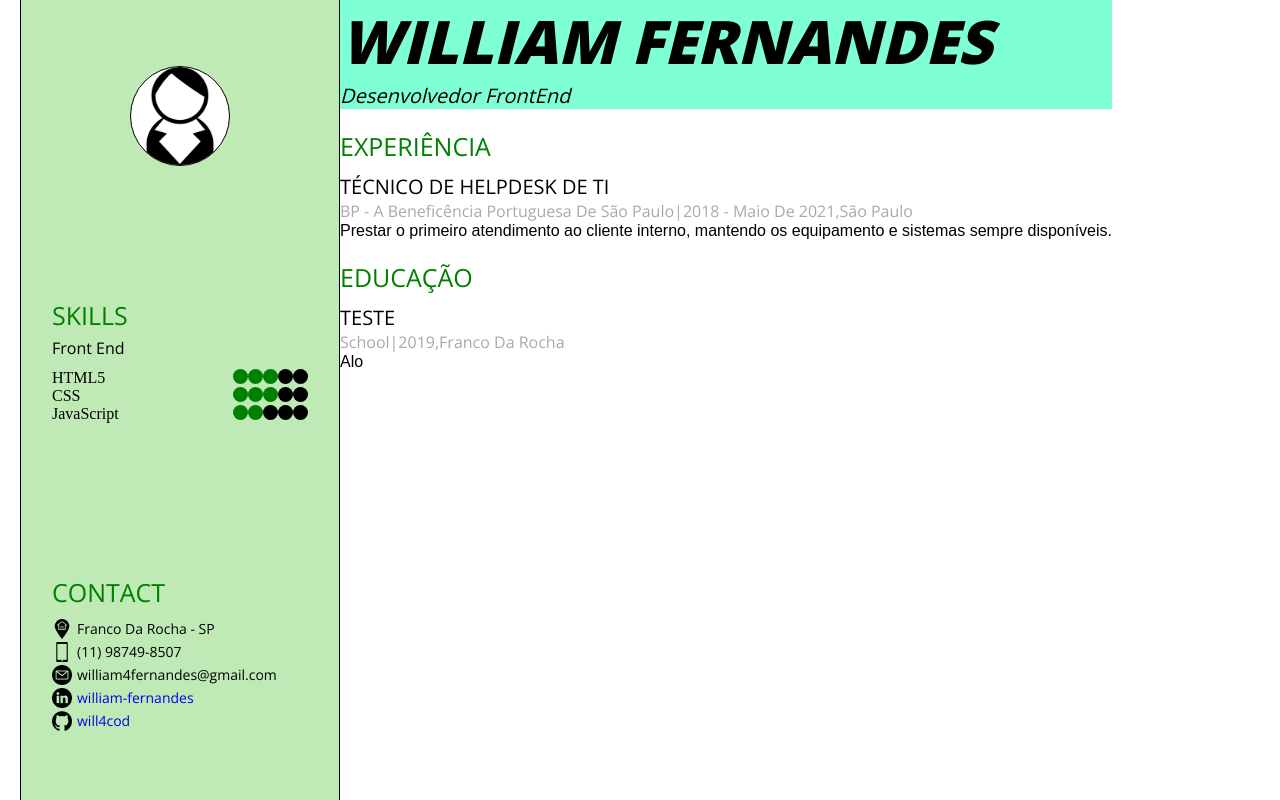
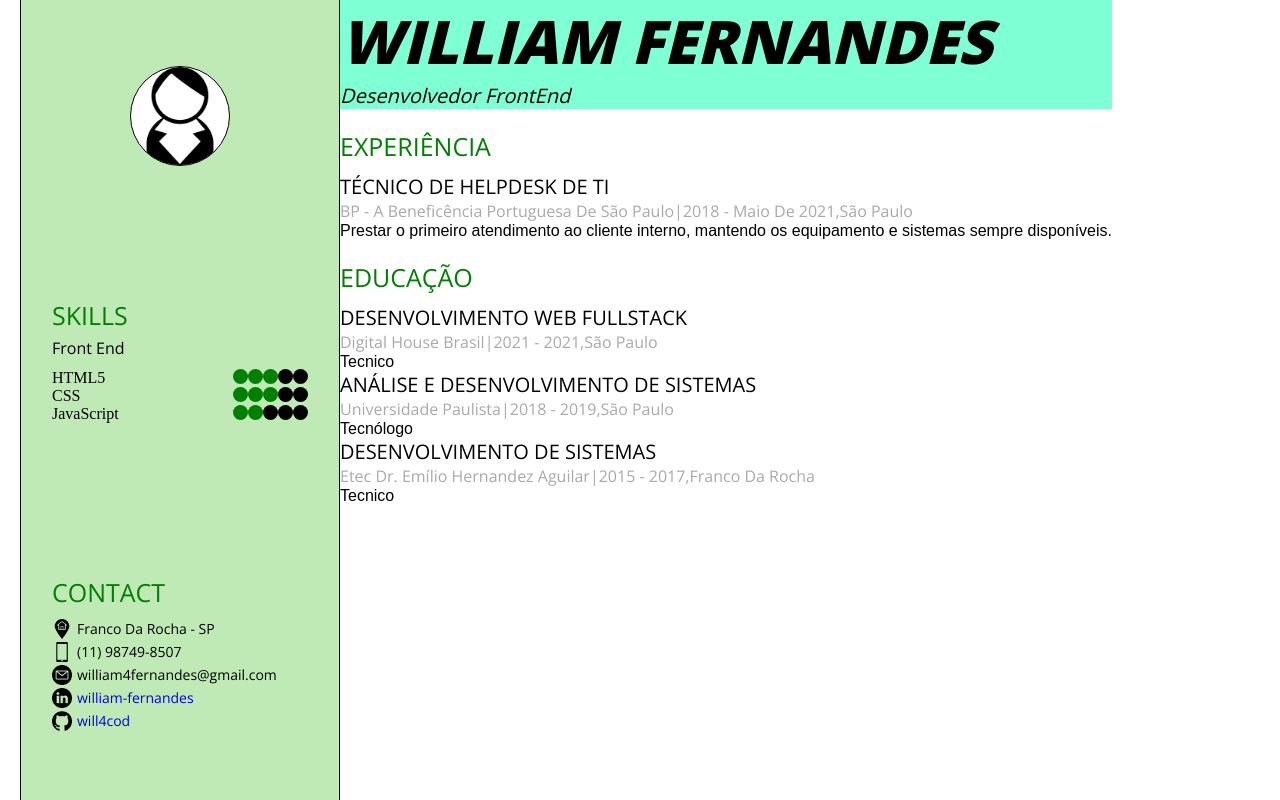
Before and after one commit to will4cod/cv-react, a React (Create React App) app: page / in a window 1280 px wide. Built offline with nearby package versions, Linux system fonts and the light colour scheme.

Commit message:
expirence

```diff
--- a/package.json
+++ b/package.json
@@ -11,6 +11,7 @@
     "@types/react": "^17.0.40",
     "@types/react-dom": "^17.0.13",
     "react": "^17.0.2",
+    "react-composite": "^1.0.0",
     "react-dom": "^17.0.2",
     "react-scripts": "5.0.0",
     "typescript": "^4.6.2",
--- a/src/components/education/index.tsx
+++ b/src/components/education/index.tsx
@@ -1,31 +1,77 @@
+import EducationCard from 'components/educationCard';
 import './style.css';
 
-interface education  {
-    curso: string;
-    escola: string;
-    ano: string;
-    cidade: string;
-    descricao: string;
-}
 
-function Education(props:education){
+function Education(){
 
-    console.log(props.curso);
+
+    const educationDados = [
+        {
+            id: 1,
+            curso: "Desenvolvimento web FullStack",
+            escola: "Digital House Brasil",
+            ano: "2021 - 2021",
+            cidade: "São paulo",
+            descricao: "Tecnico"
+        },
+        {
+            id: 2,
+            curso: "Análise e desenvolvimento de sistemas",
+            escola: "Universidade Paulista",
+            ano: "2018 - 2019",
+            cidade: "São paulo",
+            descricao: "Tecnólogo"
+        },
+        {
+            id: 3,
+            curso: "Desenvolvimento de sistemas",
+            escola: "Etec Dr. Emílio Hernandez Aguilar",
+            ano: "2015 - 2017",
+            cidade: "Franco da rocha",
+            descricao: "Tecnico"
+        }
+
+    ]
+
+
+    // for(let i = 0; i < education.length ; i++){
+
+    // }
+
+    console.log(educationDados.length);
+
+    educationDados.map(dado =>
+        console.log(dado)
+        // <div key={dado.id}>
+        //     console.log('teste')
+        //     {/* <EducationCard edu={dado} /> */}
+        // </div>
+    )
+    // education.map(function (dados){
+    //     return(
+    //         <p className='course'>{dados.curso}</p>
+    //     )
+    // })
 
     return(
+
         <div className='education'>
             <h2 className='title'>Educação</h2>
 
-            <p className='course'>{props.curso}</p>
+            {/* {education.map(function (dados){
+                return(
+                    <p className='course'>{dados.curso}</p>
+                )
+            })}
+             */}
 
-            <div className='organization'>
-                <p>{props.escola}</p>
-                <p>|</p>
-                <p>{props.ano},</p>
-                <p>{props.cidade}</p>
-            </div>
+            {educationDados.map(dado =>
+                    <div key={dado.id}>
+                       <EducationCard id={dado.id} curso={dado.curso} escola={dado.escola} ano={dado.ano} cidade={dado.cidade} descricao={dado.descricao} />
+                    </div>
+            )}
 
-            <p className='description'>{props.descricao}</p>
+
         </div>
     );
 }
--- a/src/components/education/style.css
+++ b/src/components/education/style.css
@@ -10,28 +10,3 @@
     text-transform: uppercase;
     margin-bottom: 5px;
 }
-
-.course{
-    font-weight: 300;
-    font-size: 20px;
-    text-transform: uppercase;
-}
-
-.organization{
-    display: flex;
-}
-
-.organization p{
-    font-weight: 15px;
-    color: darkgray;
-    text-transform: capitalize;
-}
-
-.description{
-    font-family: sans-serif;
-    text-transform: lowercase;
-}
-
-.description::first-letter{
-    text-transform: capitalize;
-}
--- /dev/null
+++ b/src/components/educationCard/index.tsx
@@ -0,0 +1,25 @@
+import Educations from 'components/interfaces';
+import './style.css';
+
+
+function EducationCard(props:Educations) {
+
+    return(
+        <div>
+
+            <p className='course'>{props.curso}</p>
+
+            <div className='organization'>
+               <p>{props.escola}</p>
+               <p>|</p>
+               <p>{props.ano},</p>
+               <p>{props.cidade}</p>
+           </div>
+
+           <p className='description'>{props.descricao}</p>
+
+        </div>
+    )
+}
+
+export default EducationCard;
--- /dev/null
+++ b/src/components/educationCard/style.css
@@ -0,0 +1,24 @@
+.course{
+    font-weight: 300;
+    font-size: 20px;
+    text-transform: uppercase;
+}
+
+.organization{
+    display: flex;
+}
+
+.organization p{
+    font-weight: 15px;
+    color: darkgray;
+    text-transform: capitalize;
+}
+
+.description{
+    font-family: sans-serif;
+    text-transform: lowercase;
+}
+
+.description::first-letter{
+    text-transform: capitalize;
+}
--- /dev/null
+++ b/src/components/interfaces.ts
@@ -0,0 +1,10 @@
+interface Educations  {
+    id: number;
+    curso: string;
+    escola: string;
+    ano: string;
+    cidade: string;
+    descricao: string;
+}
+
+export default Educations;
--- a/src/components/mainContent/index.tsx
+++ b/src/components/mainContent/index.tsx
@@ -3,18 +3,6 @@ import Expirence from "components/experience";
 import Yourself from "components/yourself";
 
 function MainContent() {
-
-    const education =
-    {
-        curso: "teste",
-        escola: "school",
-        ano: "2019",
-        cidade: "Franco da rocha",
-        descricao: "alo"
-    }
-
-
-    console.log(typeof education.curso);
 
     return (
         <div className="main-content">
@@ -23,9 +11,9 @@ function MainContent() {
 
             <Expirence />
 
-            <Education curso={education.curso} escola= {education.escola} ano={education.ano} cidade={education.cidade} descricao={education.descricao} />
+            <Education />
         </div>
     );
 }
 
-export default MainContent
+export default MainContent;
```
Also changed, not shown: 1 other file (tests, documents, lock files or other folders).
